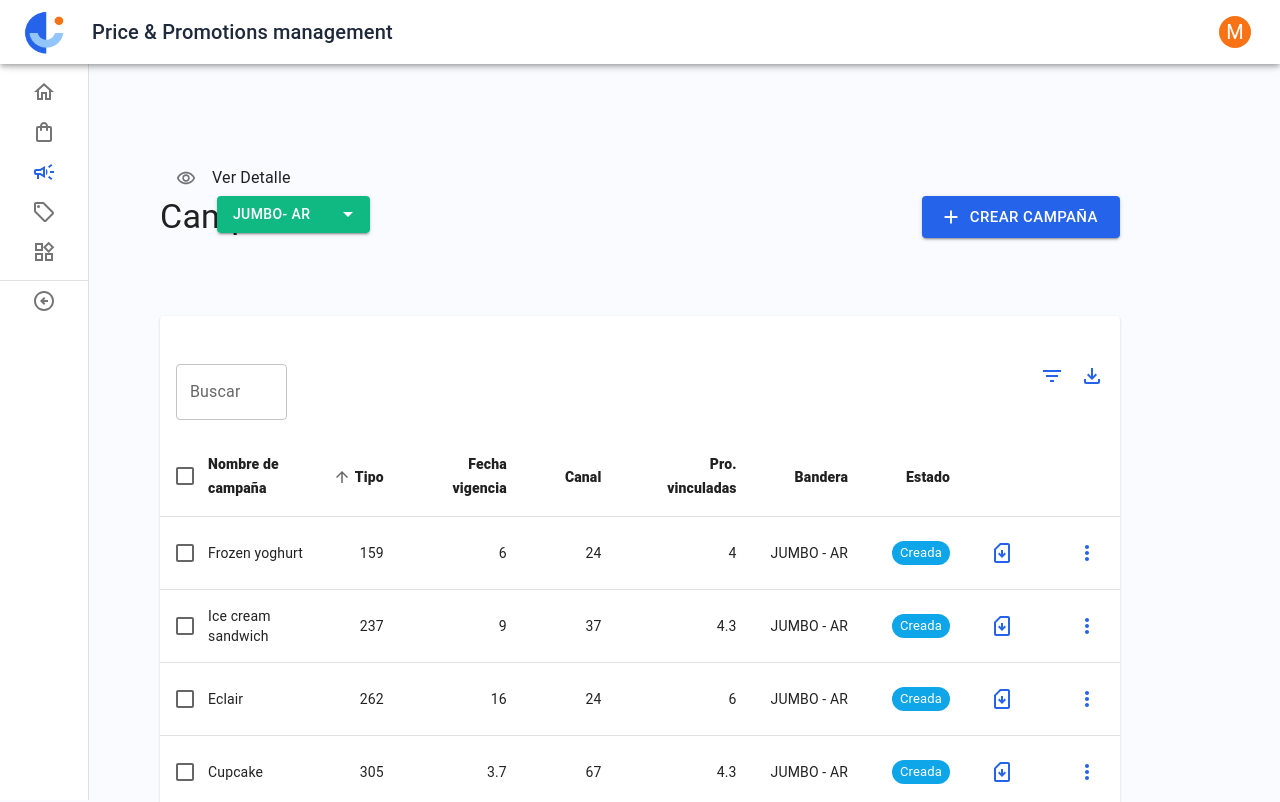
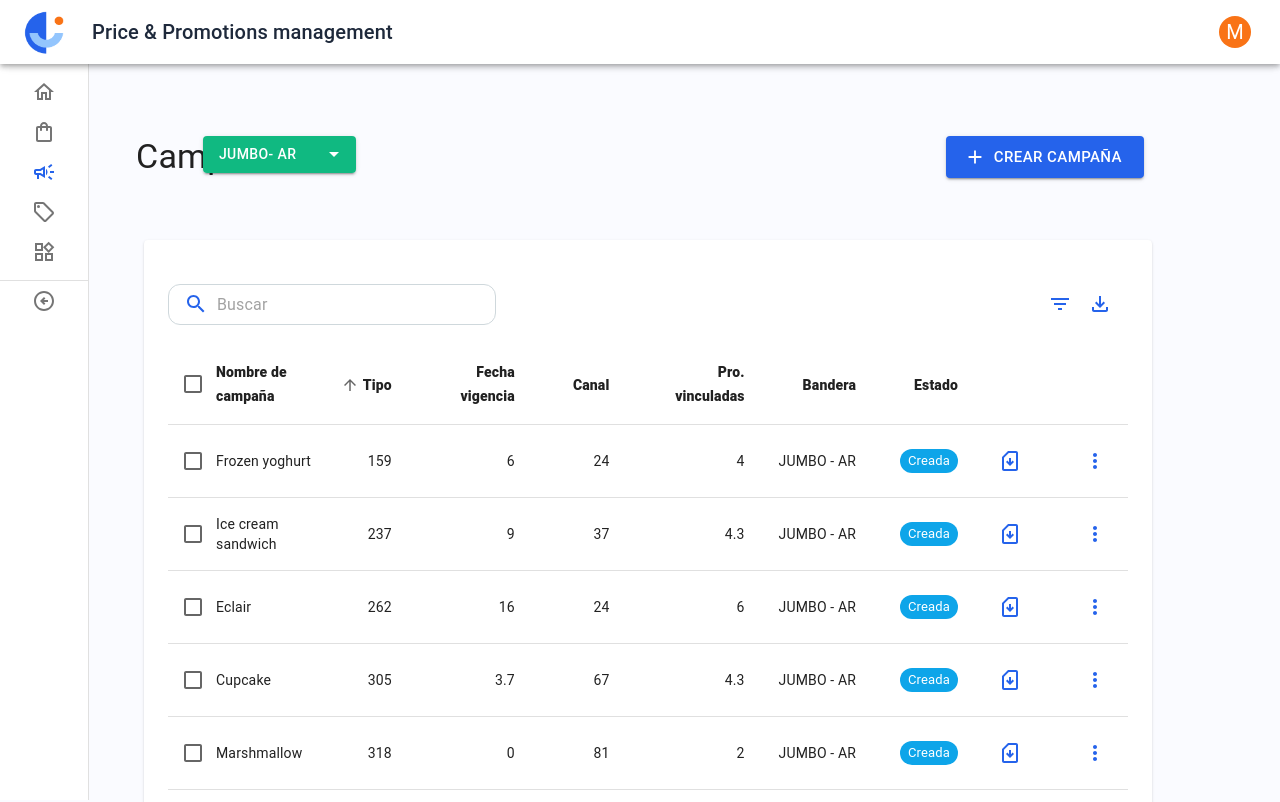
Before and after one commit to garancibiacl/PruebaTecnicaCencosud, a React (Create React App) app: page / in a window 1280 px wide. Shown: the top 802 px of the page. Built offline with nearby package versions, Linux system fonts and the light colour scheme.

Commit message:
Se cambian estilos vista ver detalle

```diff
--- a/src/Components/BasicTabs.tsx
+++ b/src/Components/BasicTabs.tsx
@@ -11,6 +11,7 @@ import SelectField from "./SelectField.tsx";
 import SwitchLabel from "./SwitchLabel.tsx";
 import ButtonSave from "./ButtonSave.tsx";
 import CampaignOutlinedIcon from '@mui/icons-material/CampaignOutlined';
+
 
 interface TabPanelProps {
 
@@ -56,16 +57,27 @@ export default function BasicTabs() {
   };
 
   return (
+
     <CssBaseline>
+
     <Box sx={{p: 3 , width: "100%" }}>
-              <h3 id="parent-modal-title">   <CampaignOutlinedIcon className='icon-bg-color'  /> &nbsp;Nombre de campaña</h3>
+    <Typography variant="h6" component="h2"   sx={{
+                  pb: 4,
+                  fontSize: 20,
+                  fontWeight: 600,
+                  letterSpacing: 1,
+                                  }}>
+    <CampaignOutlinedIcon className='icon-bg-color'  />
+
+    &nbsp; &nbsp;Nombre de Campaña
+                </Typography>
       <Box sx={{ borderBottom: 1, borderColor: "divider" }}>
         <Tabs
           value={value}
           onChange={handleChange}
           aria-label="basic tabs example"
         >
-          <Tab label="Információn" {...a11yProps(0)} />
+          <Tab sx={{ fontWeight: '700'}}  label="Információn" {...a11yProps(0)} />
           <Tab label="retroplanning" {...a11yProps(1)} />
           <Tab label="promociones vinculadas" {...a11yProps(2)} />
         </Tabs>
@@ -75,11 +87,11 @@ export default function BasicTabs() {
 
           <Box sx={{ flexGrow: 1, height: "100vh", width: "100" }}>
             <Grid container spacing={1}>
-              <Grid item xs>
-                <Typography className="font-syles-h6" variant="h6" component="h2" style={{ color: '#455A64'}}>
+              <Grid item xs={12} sx={{pb:2}}  >
+                <Typography  variant="h6" component="h2" sx={{color: '#455A64;', fontWeight: '700', fontSize: '2'}} >
                   Segmentación
                 </Typography>
-                <Divider />
+                <Divider  />
               </Grid>
 
               <Grid
@@ -96,8 +108,8 @@ export default function BasicTabs() {
             </Grid>
 
             <Grid className="p-grid-datos" container spacing={1}>
-              <Grid item xs={12}>
-                <Typography variant="h6" component="h2">
+              <Grid item xs={12} sx={{pb:2}} >
+                <Typography variant="h6" component="h2" sx={{color: '#455A64;', fontWeight: '700', fontSize: '2'}}>
                   Datos Generales
                 </Typography>
                 <Divider />
--- a/src/Components/ButtonSearch.tsx
+++ b/src/Components/ButtonSearch.tsx
@@ -1,23 +1,101 @@
-import React from "react";
-import TextField from "@mui/material/TextField";
+// import React from "react";
+// import TextField from "@mui/material/TextField";
 
 
-const Search = () => {
+// const Search = () => {
 
 
-  return (
+//   return (
 
-      <div className="search">
-        <TextField style={{'borderRadius':'50%'}}
-          id="outlined-basic"
-          variant="outlined"
+//       <div className="search">
+//         <TextField style={{'borderRadius':'70%'}}
+//           id="outlined-basic"
+//           variant="outlined"
 
 
-          label="Buscar"
-        />
-      </div>
+//           label="Buscar"
+//         />
+//       </div>
 
+//   );
+// }
+
+// export default Search;
+
+
+
+import * as React from 'react';
+import { styled, alpha } from '@mui/material/styles';
+import Box from '@mui/material/Box';
+import Toolbar from '@mui/material/Toolbar';
+import InputBase from '@mui/material/InputBase';
+import SearchIcon from '@mui/icons-material/Search';
+
+const Search = styled('div')(({ theme }) => ({
+  position: 'relative',
+  borderRadius: theme.shape.borderRadius,
+  backgroundColor: alpha(theme.palette.common.white, 0.15),
+  '&:hover': {
+    backgroundColor: alpha(theme.palette.common.white, 0.25),
+  },
+  marginLeft: 0,
+  width: '100%',
+  [theme.breakpoints.up('sm')]: {
+    marginLeft: theme.spacing(1),
+    width: 'auto',
+  },
+}));
+
+const SearchIconWrapper = styled('div')(({ theme }) => ({
+  padding: theme.spacing(0, 2),
+  height: '100%',
+  position: 'absolute',
+  pointerEvents: 'none',
+  display: 'flex',
+  alignItems: 'center',
+  justifyContent: 'center',
+  paddindLeft:'3rem',
+}));
+
+const StyledInputBase = styled(InputBase)(({ theme }) => ({
+  color: 'inherit',
+  '& .MuiInputBase-input': {
+    padding: theme.spacing(1, 1, 1, 0),
+    // vertical padding + font size from searchIcon
+    paddingLeft: `calc(1em + ${theme.spacing(4)})`,
+    transition: theme.transitions.create('width'),
+    width: '100%',
+    [theme.breakpoints.up('sm')]: {
+      width: '30ch',
+
+      borderRadius: '12px',
+      border:'1px solid #CFD8DC',
+      '&:focus': {
+        width: '20ch',
+
+      },
+    },
+  },
+}));
+
+export default function SearchAppBar() {
+  return (
+    <Box sx={{ flexGrow: 1, ml: -7 }}>
+
+        <Toolbar  sx={{ mb: 4, p: 1, m: 1 }}>
+
+
+          <Search className='style-btn-search' style={{'borderRadius':'40'}}>
+            <SearchIconWrapper>
+              <SearchIcon className='icon-bg-color' />
+            </SearchIconWrapper>
+            <StyledInputBase
+              placeholder="Buscar"
+              inputProps={{ 'aria-label': 'search' }}
+            />
+          </Search>
+        </Toolbar>
+
+    </Box>
   );
 }
-
-export default Search;
--- a/src/Components/TableData.tsx
+++ b/src/Components/TableData.tsx
@@ -25,6 +25,7 @@ import ButtonSearch from './ButtonSearch.tsx';
 import SimCardDownloadOutlinedIcon from '@mui/icons-material/SimCardDownloadOutlined';
 import Chip from '@mui/material/Chip';
 import Tooltips from './TooltipsVer.tsx';
+import VerDetalle from './VerDatalle.tsx';
 
 
 
@@ -254,6 +255,7 @@ const EnhancedTableToolbar = (props: EnhancedTableToolbarProps) => {
 
 
   return (
+
     <Toolbar
       sx={{
         pl: { sm: 2 },
@@ -264,6 +266,7 @@ const EnhancedTableToolbar = (props: EnhancedTableToolbarProps) => {
         }),
       }}
     >
+
       {numSelected > 0 ? (
         <Typography
           sx={{ flex: '1 1 100%' }}
@@ -282,7 +285,7 @@ const EnhancedTableToolbar = (props: EnhancedTableToolbarProps) => {
           id="tableTitle"
           component="div"
         >
-            <ButtonSearch  className='btn-search-input'/>
+                 <ButtonSearch  />
         </Typography>
 
 
@@ -309,6 +312,7 @@ const EnhancedTableToolbar = (props: EnhancedTableToolbarProps) => {
         </IconButton>
         </Tooltip>
     </Toolbar>
+
   );
 };
 
@@ -382,9 +386,11 @@ export default function EnhancedTable() {
   return (
 
     <Box sx={{ width: '100%' }}>
-      <Paper sx={{ width: '100%', mb: 2 }}>
+
+      <Paper sx={{ width: '100%', mb: 2, p: 3, m: 1, }}>
         <EnhancedTableToolbar numSelected={selected.length} />
         <TableContainer>
+
           <Table
             sx={{ minWidth: 750 }}
             aria-labelledby="tableTitle"
@@ -482,10 +488,12 @@ export default function EnhancedTable() {
           onRowsPerPageChange={handleChangeRowsPerPage}
         />
       </Paper>
+      <VerDetalle/>
       <FormControlLabel
         control={<Switch checked={dense} onChange={handleChangeDense} />}
         label="Dense padding"
       />
+
     </Box>
   );
 }
--- a/src/Main.jsx
+++ b/src/Main.jsx
@@ -10,7 +10,6 @@ import SplitButton from './Components/SplitButton.tsx';
 import Box from '@mui/material/Box';
 import Grid from '@mui/material/Grid';
 import Typography from '@mui/material/Typography';
-import VerDetalle from './Components/VerDatalle.tsx';
 
 
 
@@ -25,8 +24,8 @@ function App() {
 
 
     <SideBar/>
-<Box component="main" sx={{ flexGrow: 1, p: 20 }}>
-<VerDetalle/>
+<Box component="main" sx={{ flexGrow: 1, p: 17 }}>
+
 <Grid className='space-bottom' container spacing={1}>
 
 <Grid container item xs={1}>
--- a/src/index.scss
+++ b/src/index.scss
@@ -9,7 +9,7 @@ body {
 }
 
 code {
-  font-family: source-code-pro, Menlo, Monaco, Consolas, 'Courier New',
+  font-family: source-code-pro, Menlo, Monaco, Consolas, 'Roboto',
     monospace;
 }
 
@@ -66,7 +66,7 @@ code {
 }
 
 .space-bottom {
-  margin-bottom: 3rem;
+  margin-bottom: 2rem;
 }
 
 .txt-color-nav {
@@ -101,9 +101,3 @@ code {
 .p-grid-datos {
   padding-top: 20px;
 }
-
-.font-syles-h6 {
-  font-weight: 600;
-  font-size: 16px;
-  color: #455A64;
-}
```
